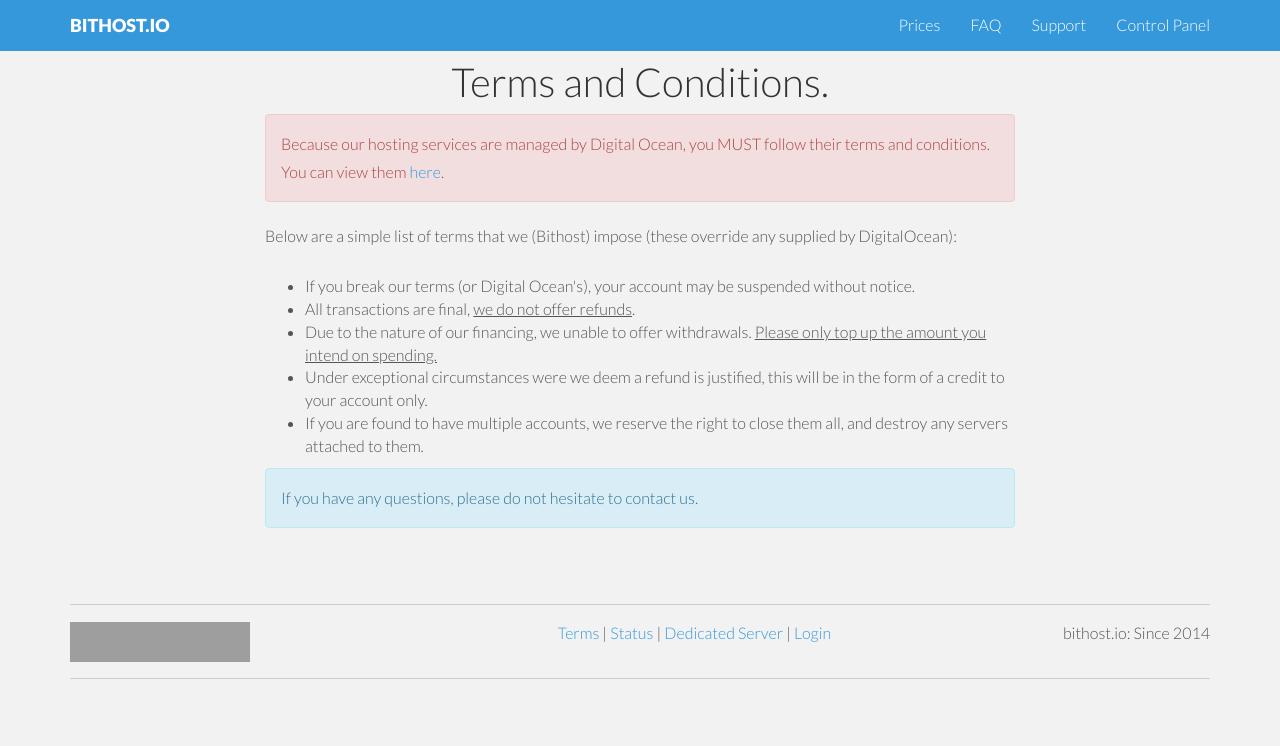
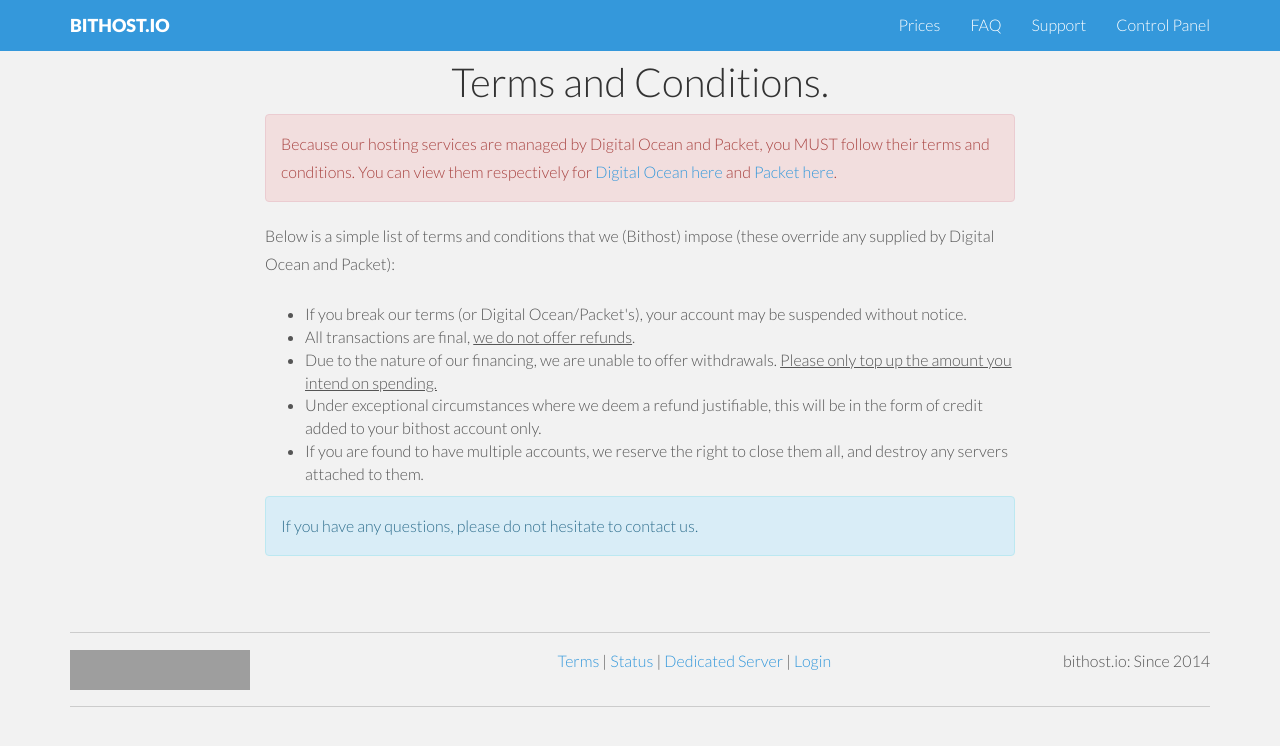
Before and after one commit to bithostio/www.bithost.io, a Jekyll site: the page built from terms/index.html, in a window 1280 px wide. Shown: the top 746 px of the page. Built offline with Jekyll 4.4.1, drawn with Linux system fonts in a browser that asks for light colours; nearby versions of some CDN libraries; Markdown is read by kramdown in place of the engine named in the settings; grey boxes are pictures that could not be loaded.

Commit message:
Fix some typos

```diff
--- a/terms/index.html
+++ b/terms/index.html
@@ -12,18 +12,18 @@
       </div>
 
       <p class="alert alert-danger">
-        Because our hosting services are managed by Digital Ocean, you MUST follow their terms and conditions. You can view them <a href="https://www.digitalocean.com/tos">here</a>.
+        Because our hosting services are managed by Digital Ocean and Packet, you MUST follow their terms and conditions. You can view them respectively for <a href="https://www.digitalocean.com/tos">Digital Ocean here </a> and <a href="https://www.packet.net/about/terms/service/">Packet here</a>.
       </p>
 
       <p>
-        Below are a simple list of terms that we (Bithost) impose (these override any supplied by DigitalOcean):
+        Below is a simple list of terms and conditions that we (Bithost) impose (these override any supplied by Digital Ocean and Packet):
       </p>
 
       <ul>
-        <li>If you break our terms (or Digital Ocean's), your account may be suspended without notice.</li>
+        <li>If you break our terms (or Digital Ocean/Packet's), your account may be suspended without notice.</li>
         <li>All transactions are final, <u>we do not offer refunds</u>.</li>
-        <li>Due to the nature of our financing, we unable to offer withdrawals. <u>Please only top up the amount you intend on spending.</u></li>
-        <li>Under exceptional circumstances were we deem a refund is justified, this will be in the form of a credit to your account only.</li>
+        <li>Due to the nature of our financing, we are unable to offer withdrawals. <u>Please only top up the amount you intend on spending.</u></li>
+        <li>Under exceptional circumstances where we deem a refund justifiable, this will be in the form of credit added to your bithost account only.</li>
         <li>If you are found to have multiple accounts, we reserve the right to close them all, and destroy any servers attached to them.</li>
       </ul>
 
```
Also changed, not shown: faq/index.html (+7 -8 lines), index.html (+3 -4 lines).
